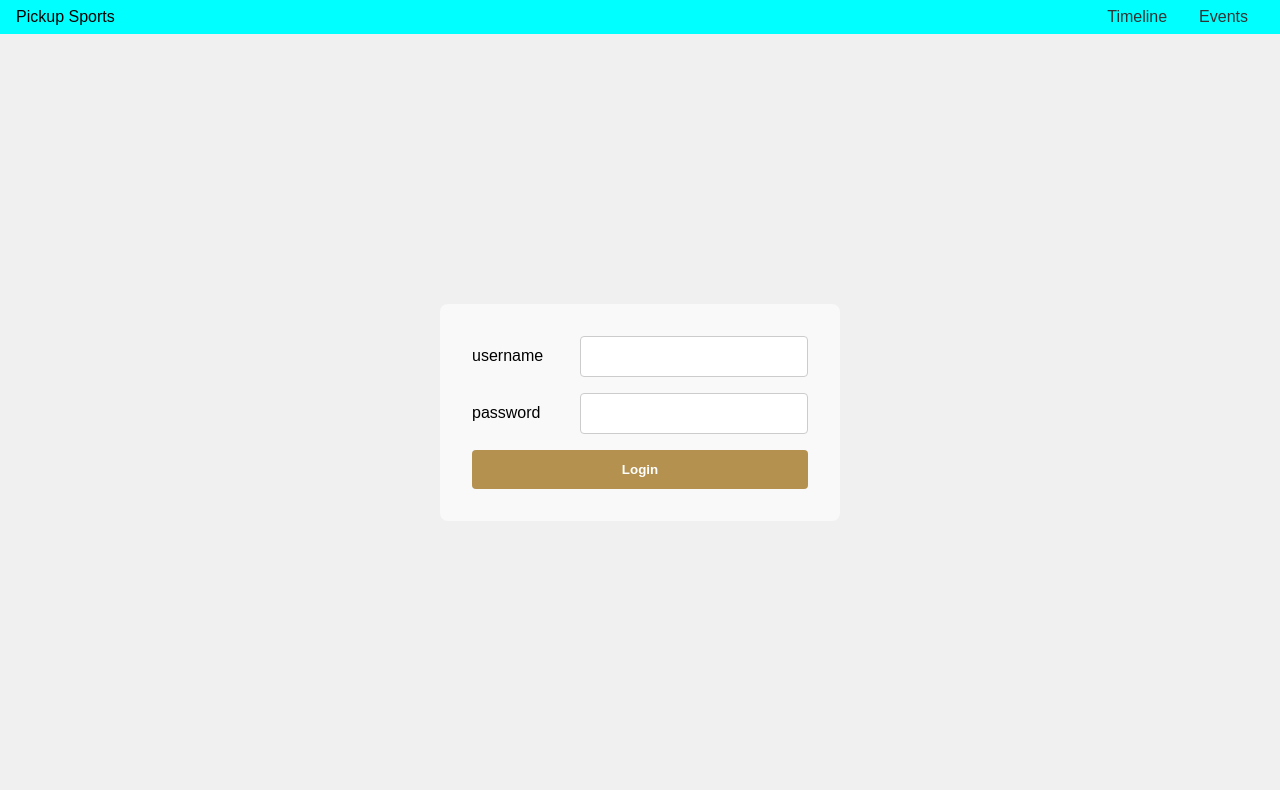
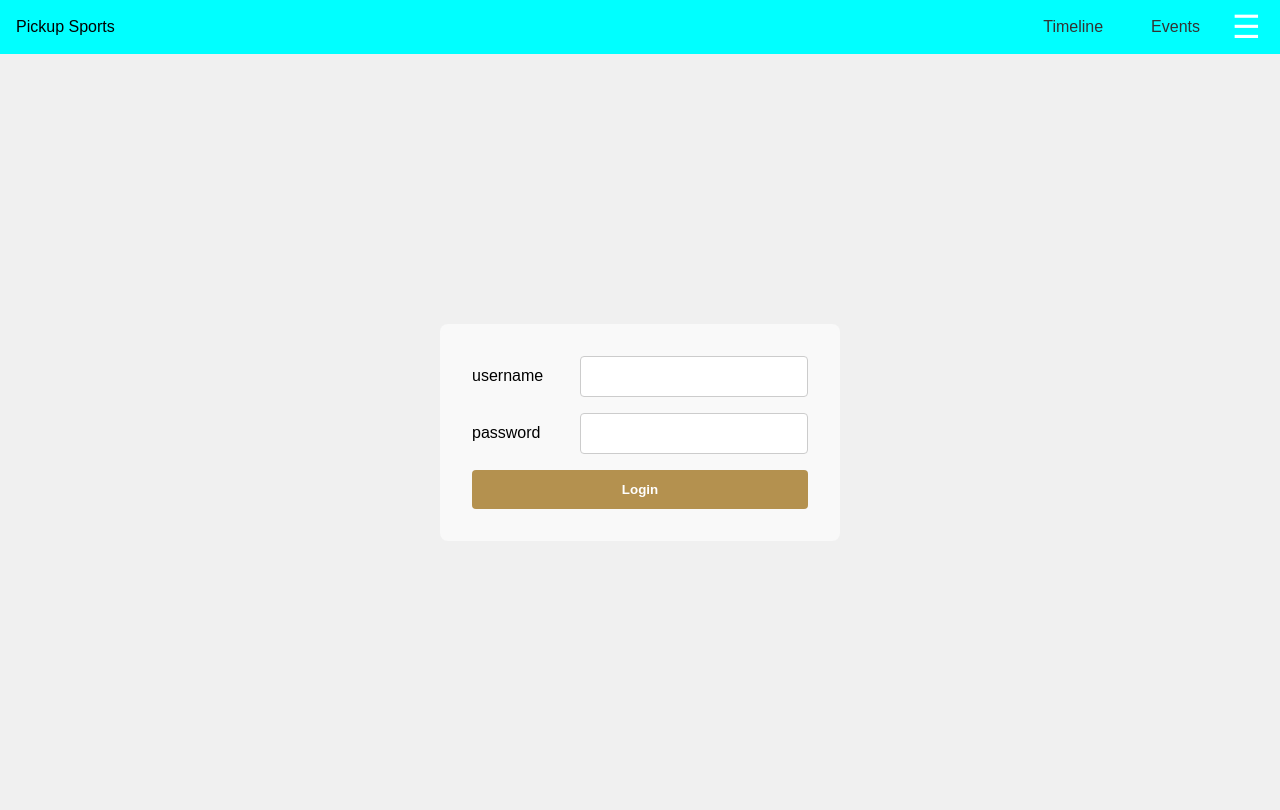
Before and after one commit to mik3ymikes/pickup_sports_client, an Angular app: page /login in a window 1280 px wide. Built offline with nearby package versions, Linux system fonts and the light colour scheme.

Commit message:
completed video 2 adding sidebar

```diff
--- a/src/app/shared/components/events/event/event.component.html
+++ b/src/app/shared/components/events/event/event.component.html
@@ -1,6 +1,6 @@
 <div class="event-list-item">
   <div class="event-title">{{event.title}}</div>
-  <div class="event-username">{{event.user?.username}}</div>
+  <div class="event-username">{{event.user.username}}</div>
   <div class="event-datetime">
     {{event.start_date_time | date}} - {{event.end_date_time | date}}
   </div>
--- a/src/app/shared/components/navigation/navigation.component.css
+++ b/src/app/shared/components/navigation/navigation.component.css
@@ -34,3 +34,62 @@
   background-color: #FFA500;
   border-radius: 4px;
 }
+
+
+.nav-links{
+  display: flex;
+  align-items: center;
+  gap: 1rem;
+
+}
+
+.menu-container{
+  transition: width 0.3s ease;
+  width: 2rem;
+
+}
+
+.menu-container.active{
+  width: 275px;
+}
+
+
+.menu{
+  cursor: pointer;
+  background:none;
+  border: none;
+  color: white;
+  font-size: 2rem;
+}
+
+
+.sidebar{
+    position: fixed;
+    top: 0;
+    right: -250px;
+    width: 250px;
+    height: 100%;
+    background: #fff;
+    border-left: 2px solid lightblue;
+    transition: right 0.3s ease;
+  }
+
+
+
+.sidebar.active{
+  right: 0px;
+}
+
+
+.sidebar a{
+  display: block;
+  padding: 10px;
+  border-bottom: 1px solid #ccc;
+  color: #333;
+  text-decoration: none;
+}
+
+
+.sidebar a:hover{
+  background-color: #ffffff98;
+}
--- a/src/app/shared/components/navigation/navigation.component.html
+++ b/src/app/shared/components/navigation/navigation.component.html
@@ -1,7 +1,16 @@
-<div class="navbar">
+<nav class="navbar">
   <div class="brand-name">Pickup Sports</div>
   <div class="nav-links">
     <a routerLink="" routerLinkActive="active" [routerLinkActiveOptions]="{exact:true}">Timeline</a>
     <a routerLink="/events" routerLinkActive="active">Events</a>
+
+    <div class="menu-container" [class.active]="isSidebarVisible">
+      <button class="menu" (click)="toggleSidebar()">☰</button>
+    </div>
   </div>
+</nav>
+
+
+<div class="sidebar" [class.active]="isSidebarVisible">
+  <a routerLink="/login">Login</a>
 </div>
--- a/src/app/shared/components/navigation/navigation.component.ts
+++ b/src/app/shared/components/navigation/navigation.component.ts
@@ -9,5 +9,10 @@ import { RouterModule } from '@angular/router';
   styleUrl: './navigation.component.css'
 })
 export class NavigationComponent {
+  isSidebarVisible:boolean=false;
+
+  toggleSidebar(){
+    this.isSidebarVisible=!this.isSidebarVisible
+  }
 
 }
```
